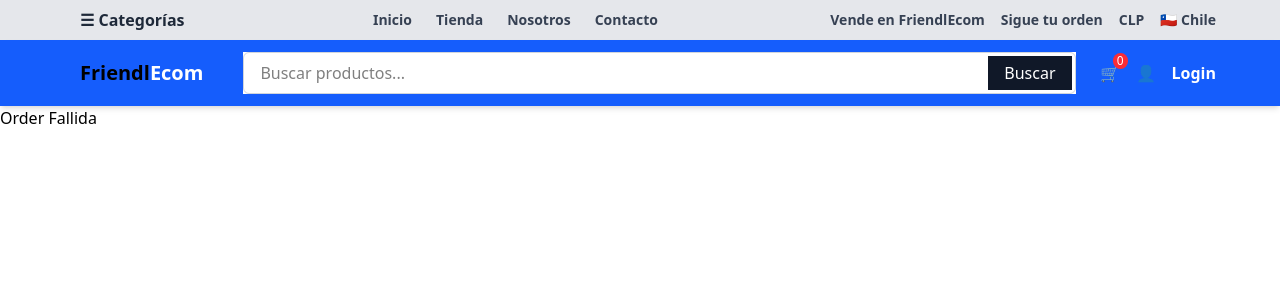
After one commit to feriverau/prtfl_ecom, a Django app: page /orders/order-failed in a window 1280 px wide. The commit adds this page. Shown: the top 300 px of the page. Run offline with Django 5.2, Linux system fonts and the light colour scheme; some libraries are stand-ins or nearby versions.

Commit message:
Orders&checkout functionality done; buttons and links for general navegation; template styling and product  model correction

```diff
--- a/mysite/cart/templates/cart/cart-overview.html
+++ b/mysite/cart/templates/cart/cart-overview.html
@@ -89,6 +89,12 @@
     >Total: ${{ cart.get_total_price}}</strong
   >
 </div>
+<div class="flex justify-center">
+  <a href="{% url 'checkout' %}"
+   class="block w-md bg-gray-900 text-white font-semibold py-2 rounded-lg text-center">
+   Realizar Pedido
+</a>
+</div>
 {% else %}
 <!--Empty Cart Message-->
 <p class="text-gray-500 text-center text-lg mt-12">Tu carro está vacío.</p>
--- a/mysite/myapp/models.py
+++ b/mysite/myapp/models.py
@@ -9,7 +9,7 @@ class Product(models.Model):
         return reverse('detail',args=[self.slug])
 
     name = models.CharField(max_length=100)
-    price = models.FloatField()
+    price = models.IntegerField()
     description = models.TextField()
     image = models.ImageField(upload_to='images/')
     slug = models.SlugField(max_length=100,unique=True,blank=True)
--- a/mysite/myapp/templates/myapp/base.html
+++ b/mysite/myapp/templates/myapp/base.html
@@ -51,7 +51,7 @@
       </div>
     </nav>
     <nav
-      class="bg-blue-500 shadow-md px-4 py-3 px-16 flex items-center justify-between"
+      class="bg-blue-600 shadow-md px-4 py-3 px-16 flex items-center justify-between"
     >
       <!-- Logo -->
       <div class="flex items-center space-x-2">
@@ -60,9 +60,9 @@
           alt="Logo"
           class="h-10 w-10"
         /> -->
-        <span class="text-xl font-semibold text-gray-800 px-4"
-          >Friendl<span class="text-white">Ecom</span>
-        </span>
+        <a href="{% url 'index' %}" class="text-xl font-semibold text-grey-800 px-4">
+          Friendl<span class="text-white">Ecom</span>
+        </a>
       </div>
 
       <!-- Navigation Links (Hidden on Mobile) -->
@@ -108,7 +108,7 @@
         </a>
 
         <!-- User -->
-        <a href="#" class="text-gray-600 hover:text-blue-600">👤</a>
+        <a href="{% url 'add_address' %}" class="text-gray-600 hover:text-blue-600">👤</a>
 
         <!-- Hamburger Menu (Mobile) -->
         <button class="md:hidden text-gray-600 hover:text-blue-600">☰</button>
--- a/mysite/myapp/templates/myapp/detail.html
+++ b/mysite/myapp/templates/myapp/detail.html
@@ -39,7 +39,11 @@
         >
             Agregar al carro
         </button>
-        <button class="w-full bg-gray-900 text-white font-semibold py-2 rounded-lg">Comprar ahora</button>
+        <a href="{% url 'cart-overview' %}"
+            class="block w-full bg-gray-900 text-white font-semibold py-2 rounded-lg text-center">
+            Comprar ahora
+        </a>
+        <!-- <button class="w-full bg-gray-900 text-white font-semibold py-2 rounded-lg">Comprar ahora</button> -->
         <p class="text-sm text-green-600">Vendido por: Guarever</p>
     </div>
 </div>
--- /dev/null
+++ b/mysite/orders/templates/orders/order-failed.html
@@ -0,0 +1,4 @@
+{% extends 'myapp/base.html' %}
+{% block body %}
+<h1>Order Fallida</h1>
+{% endblock %}
--- /dev/null
+++ b/mysite/orders/templates/orders/order-success.html
@@ -0,0 +1,4 @@
+{% extends 'myapp/base.html' %}
+{% block body %}
+<h1>Orden Exitosa</h1>
+{% endblock %}
--- a/mysite/orders/urls.py
+++ b/mysite/orders/urls.py
@@ -4,4 +4,7 @@ from . import views
 urlpatterns=[
     path('add-address',views.add_address,name="add_address"),
     path('checkout',views.checkout,name='checkout'),
+    path('place-order',views.place_order,name='place-order'),
+    path('order-success',views.order_success,name='order-success'),
+    path('order-failed',views.order_failed,name='order-failed'),
 ]
--- a/mysite/orders/views.py
+++ b/mysite/orders/views.py
@@ -1,6 +1,8 @@
 from django.shortcuts import render,redirect
 from .forms import AddressForm
-from .models import Address
+from .models import Address,Order,OrderItem
+from cart.cart import Cart
+from django.http import JsonResponse
 # Create your views here.
 
 def add_address(request):
@@ -9,7 +11,7 @@ def add_address(request):
     except Address.DoesNotExist:
         address = None
     if request.method=="POST":
-        form = AddressForm(request.POST)
+        form = AddressForm(request.POST,instance=address)
         if form.is_valid():
             address = form.save(commit=False)
             address.user = request.user
@@ -28,3 +30,26 @@ def checkout(request):
             return render(request,'orders/checkout.html')
     else:
         return render(request,'orders/checkout.html')
+
+def place_order(request):
+    order_success=False
+    if request.method=="POST":
+        cart = Cart(request)
+        total_amount = cart.get_total_price()
+        if request.user.is_authenticated:
+            order = Order.objects.create(user=request.user,total_amount=total_amount)
+            for item in cart:
+                OrderItem.objects.create(order=order,product=item['product'],quantity=item['qty'])
+                order_success=True
+        else:
+            order = Order.objects.create(total_amount=total_amount)
+            for item in cart:
+                OrderItem.objects.create(order=order,product=item['product'],quantity=item['qty'])
+                order_success=True
+    return JsonResponse({'success':order_success})
+
+def order_success(request):
+    return render(request,'orders/order-success.html')
+
+def order_failed(request):
+    return render(request,'orders/order-failed.html')
```
Also changed, not shown: mysite/orders/forms.py (+10 -0 lines), mysite/orders/templates/orders/add_address.html (+32 -5 lines), mysite/orders/templates/orders/checkout.html (+80 -7 lines), mysite/myapp/migrations/0002_alter_product_price.py (added).
